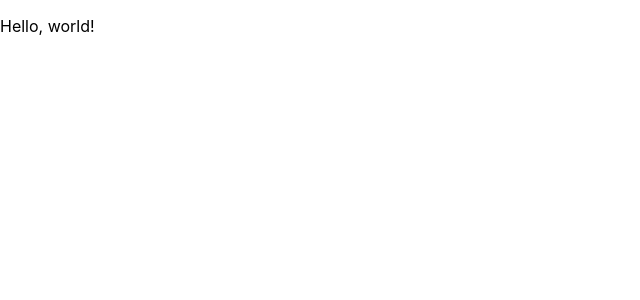
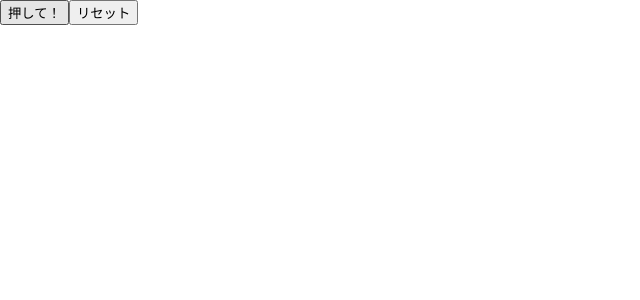
Before and after one commit to kewpie134134/react-ts-cards-sum, a React (Create React App) app: page / in a window 1280 px wide. Shown: the top 300 px of the page, without its empty margins (0-640 px from the left). Built offline with nearby package versions, Linux system fonts and the light colour scheme.

Commit message:
一時保存

```diff
--- a/src/App.tsx
+++ b/src/App.tsx
@@ -1,9 +1,53 @@
-import React from 'react';
+import React, { useState } from 'react';
 
 const App = (): JSX.Element => {
+  const [arrayCounter, setArrayCounter] = useState(0);
+  const [arrayNumber, setArrayNumber] = useState<number>();
+
+  // 1 から index の数までの配列を作成
+  const makeArray = (index: number): number[] => {
+    const array: number[] = [];
+    for (let i = 1; i < index + 1; i++) {
+      array.push(i);
+    }
+    return array;
+  };
+
+  // 配列をシャッフルする関数
+  const shuffle = ([...array]: number[]): number[] => {
+    for (let i = array.length - 1; i >= 0; i--) {
+      const j = Math.floor(Math.random() * (i + 1));
+      [array[i], array[j]] = [array[j], array[i]];
+    }
+    return array;
+  };
+
+  // 配列作成
+  const randomArray = shuffle(makeArray(52));
+
+  // ボタンを押された時の処理を実装
+  const showArrayNumber = () => {
+    if (arrayCounter < 52) {
+      setArrayNumber(randomArray[arrayCounter]);
+      setArrayCounter(arrayCounter + 1);
+      console.log(randomArray);
+      console.log(arrayCounter);
+    } else {
+      alert('終わりだよ！');
+    }
+  };
+
+  // リセットボタンが押された時の処理を実装
+  const resetArrayCounter = () => {
+    setArrayCounter(0);
+    console.log(randomArray);
+  };
+
   return (
     <div>
-      <p>Hello, world!</p>
+      <button onClick={showArrayNumber}>押して！</button>
+      <button onClick={resetArrayCounter}>リセット</button>
+      <p>{arrayNumber}</p>
     </div>
   );
 };
```
